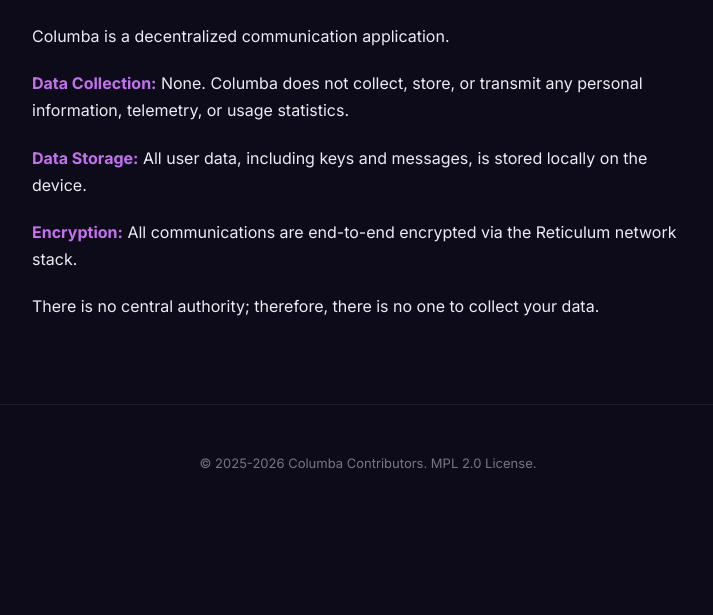
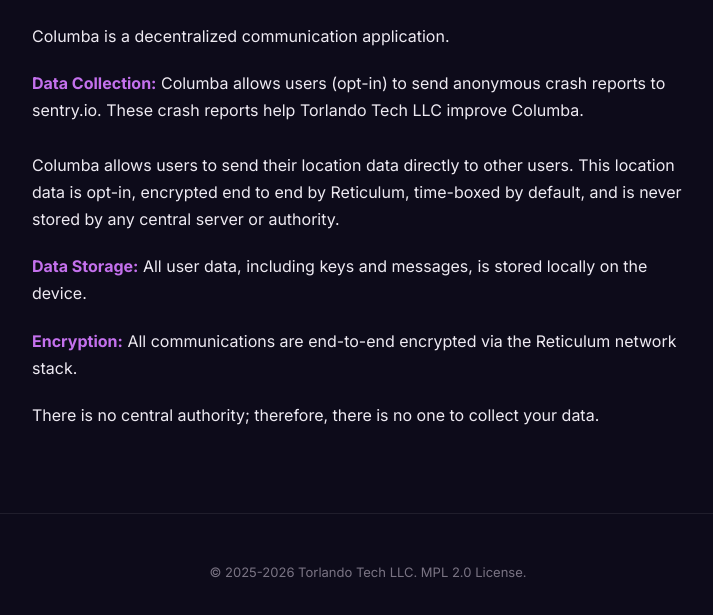
Before and after one commit to torlando-tech/columba-network-page, a plain HTML site: page privacy.html in a window 1280 px wide. Shown: the part 233-848 px from the top of the page, without its empty margins (272-985 px from the left). Before the commit the page ends 800 px from the top, so only its background shows below. Drawn offline with Linux system fonts and the light colour scheme.

Commit message:
Clarify location permission and data in privacy policy

```diff
--- a/privacy.html
+++ b/privacy.html
@@ -44,7 +44,8 @@
       <a href="index.html" class="back">&larr; Back to Columba</a>
       <h1>Privacy Policy</h1>
       <p>Columba is a decentralized communication application.</p>
-      <p><strong>Data Collection:</strong> None. Columba does not collect, store, or transmit any personal information, telemetry, or usage statistics.</p>
+      <p><strong>Data Collection:</strong> Columba allows users (opt-in) to send anonymous crash reports to sentry.io. These crash reports help Torlando Tech LLC improve Columba.
+        <br/><br/>Columba allows users to send their location data directly to other users. This location data is opt-in, encrypted end to end by Reticulum, time-boxed by default, and is never stored by any central server or authority.</p>
       <p><strong>Data Storage:</strong> All user data, including keys and messages, is stored locally on the device.</p>
       <p><strong>Encryption:</strong> All communications are end-to-end encrypted via the Reticulum network stack.</p>
       <p>There is no central authority; therefore, there is no one to collect your data.</p>
@@ -53,7 +54,7 @@
 
   <footer class="footer">
     <div class="container">
-      <p class="footer__copy">&copy; 2025-2026 Columba Contributors. MPL 2.0 License.</p>
+      <p class="footer__copy">&copy; 2025-2026 Torlando Tech LLC. MPL 2.0 License.</p>
     </div>
   </footer>
 </body>
```
